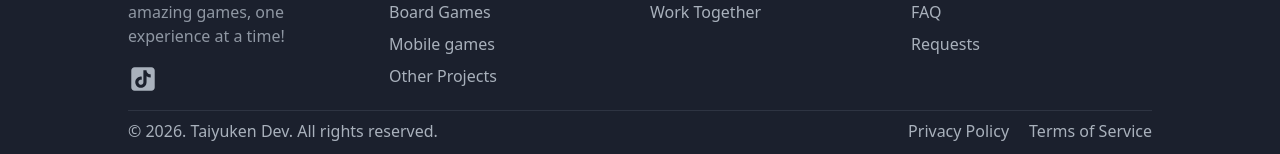
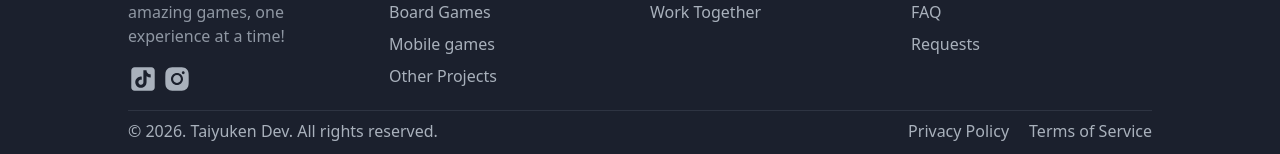
Before and after one commit to MauricioEF/taiyuken-frontend, a Next.js app: page / in a window 1280 px wide. Shown: the part 2621-2775 px from the top of the page. Built offline with nearby package versions, Linux system fonts and the light colour scheme.

Commit message:
feat : Instagram Icon

```diff
--- a/components/footer/Footer.tsx
+++ b/components/footer/Footer.tsx
@@ -1,14 +1,17 @@
 import { FaGamepad } from "react-icons/fa";
-import { AiFillTikTok } from "react-icons/ai";
-const Footer:React.FC = () => {
+import { AiFillInstagram, AiFillTikTok } from "react-icons/ai";
+const Footer: React.FC = () => {
     return (<footer className="w-full bg-surface py-5">
         <div className="w-[80vw] mx-auto grid grid-cols-4 gap-5 mt-5 pb-4 border-b border-border">
             <div className="col-span-1 flex flex-col gap-4 ">
                 <div className="flex items-center gap-3">
-                    <FaGamepad className="text-4xl text-brand"/> <span className="text-xl">Taiyuken Dev</span>
+                    <FaGamepad className="text-4xl text-brand" /> <span className="text-xl">Taiyuken Dev</span>
                 </div>
                 <p className="text-text-subtle">Working hard to create amazing games, one experience at a time!</p>
-                <AiFillTikTok className="text-3xl text-text-muted cursor-pointer"/>
+                <div className="flex flex-row gap-1">
+                    <AiFillTikTok className="text-3xl text-text-muted cursor-pointer" />
+                    <AiFillInstagram className="text-3xl text-text-muted cursor-pointer" />
+                </div>
             </div>
             <div>
                 <p className="text-xl">Products</p>
```
